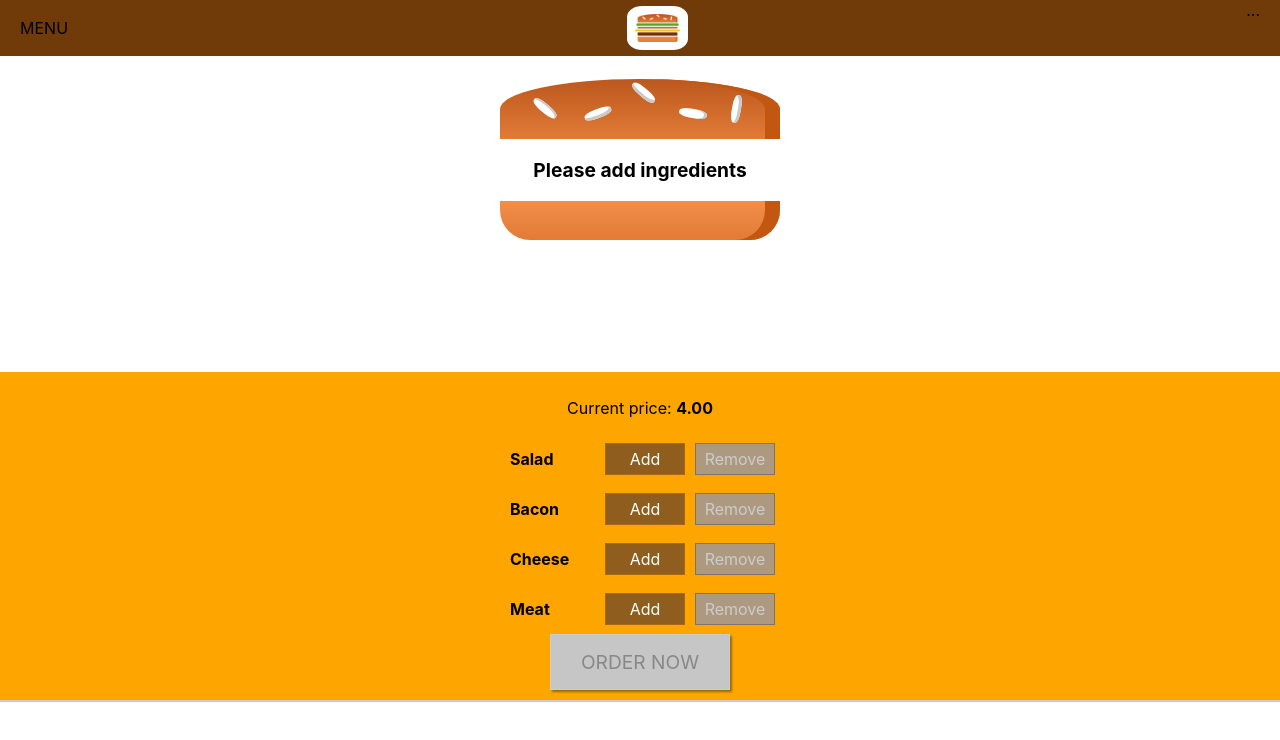
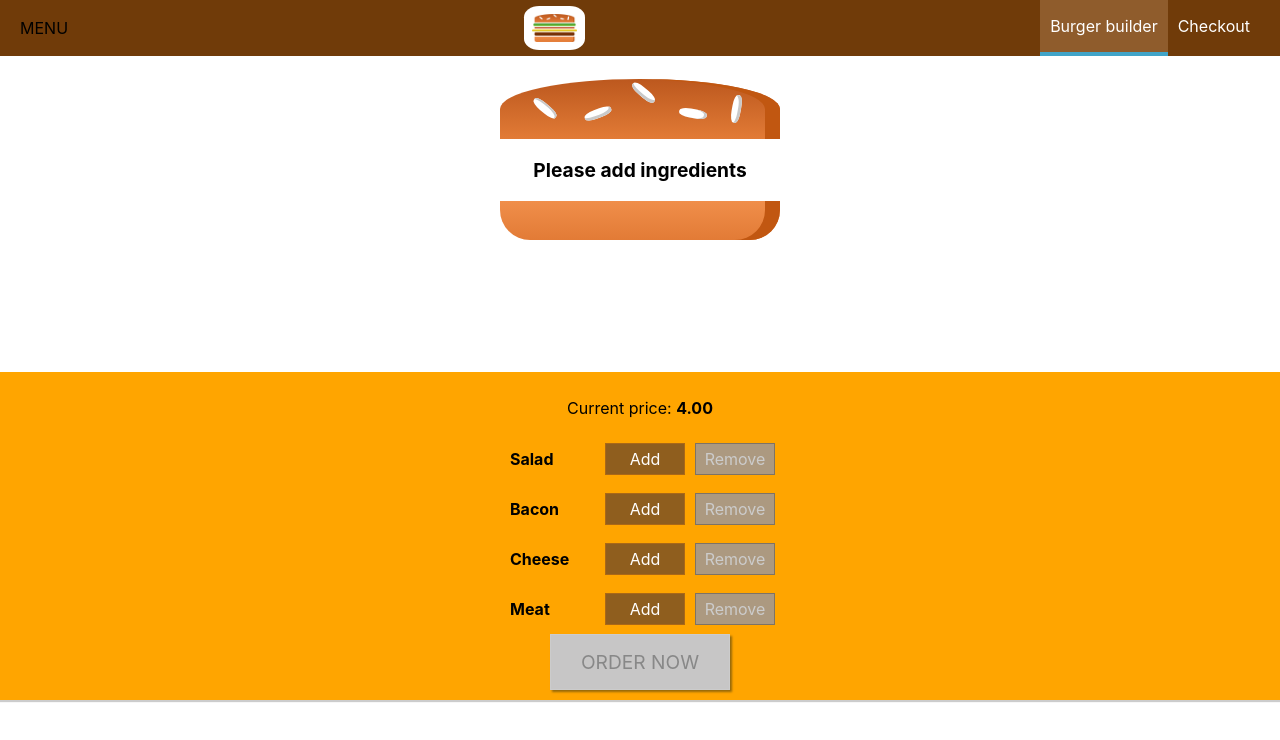
Before and after one commit to pxeona/build-your-burger, a React (Create React App) app: page / in a window 1280 px wide. Shown: the top 740 px of the page. Built offline with nearby package versions, Linux system fonts and the light colour scheme.

Commit message:
Added a navigation toolbar

```diff
--- /dev/null
+++ b/src/components/Navigation/NavigationItems/NavigationItem/NavigationItem.js
@@ -0,0 +1,13 @@
+import React from "react";
+
+import styles from "./NavigationItem.module.css";
+
+const navigationItem = (props) => (
+  <li className={styles.NavigationItem}>
+    <a href={props.link} className={props.active ? styles.active : null}>
+      {props.children}
+    </a>
+  </li>
+);
+
+export default navigationItem;
--- /dev/null
+++ b/src/components/Navigation/NavigationItems/NavigationItem/NavigationItem.module.css
@@ -0,0 +1,25 @@
+.NavigationItem {
+  margin: 0;
+  box-sizing: border-box;
+  display: flex;
+  height: 100%;
+  align-items: center;
+}
+
+.NavigationItem a {
+  color: white;
+  text-decoration: none;
+  height: 100%;
+  padding: 16px 10px;
+  border-bottom: 4px solid transparent;
+  box-sizing: border-box;
+  display: block;
+}
+
+.NavigationItem a:hover,
+.NavigationItem a:active,
+.NavigationItem a.active {
+  background-color: #8f5c2c;
+  border-bottom: 4px solid #40a4c8;
+  color: white;
+}
--- /dev/null
+++ b/src/components/Navigation/NavigationItems/NavigationItems.js
@@ -0,0 +1,15 @@
+import React from "react";
+
+import styles from "./NavigationItems.module.css";
+import NavigationItem from "./NavigationItem/NavigationItem";
+
+const navigationItems = (props) => (
+  <ul className={styles.NavigationItems}>
+    <NavigationItem link="/" active>
+      Burger builder
+    </NavigationItem>
+    <NavigationItem link="/">Checkout</NavigationItem>
+  </ul>
+);
+
+export default navigationItems;
--- /dev/null
+++ b/src/components/Navigation/NavigationItems/NavigationItems.module.css
@@ -0,0 +1,8 @@
+.NavigationItems {
+  margin: 0;
+  padding: 0;
+  list-style: none;
+  display: flex;
+  align-items: center;
+  height: 100%;
+}
--- a/src/components/Navigation/Toolbar/Toolbar.js
+++ b/src/components/Navigation/Toolbar/Toolbar.js
@@ -2,12 +2,15 @@ import React from "react";
 
 import styles from "./Toolbar.module.css";
 import Logo from "../../Logo/Logo";
+import NavigationItems from "../NavigationItems/NavigationItems";
 
 const toolbar = () => (
   <header className={styles.Toolbar}>
     <div>MENU</div>
     <Logo />
-    <nav>...</nav>
+    <nav>
+      <NavigationItems />
+    </nav>
   </header>
 );
 
```
